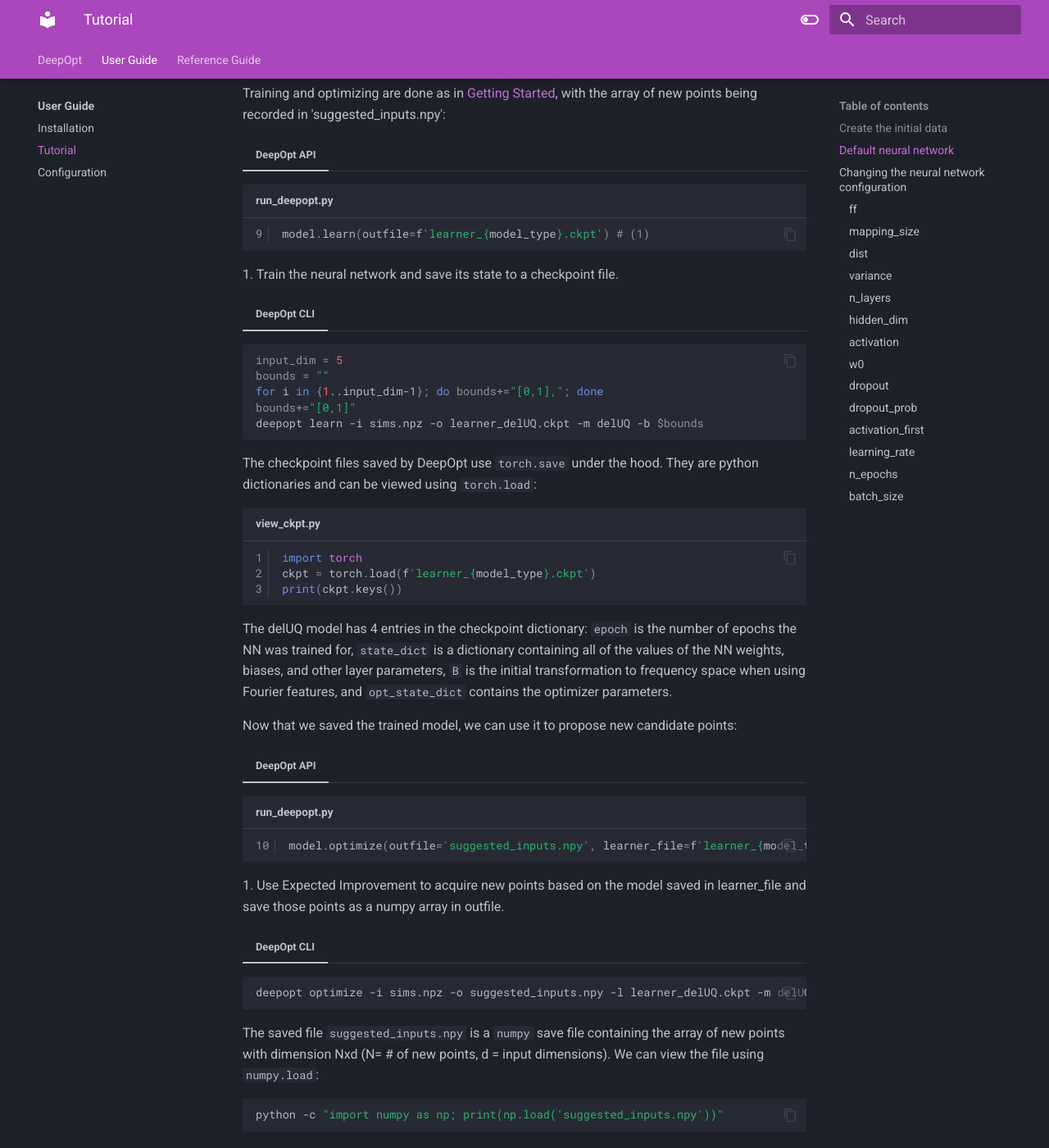
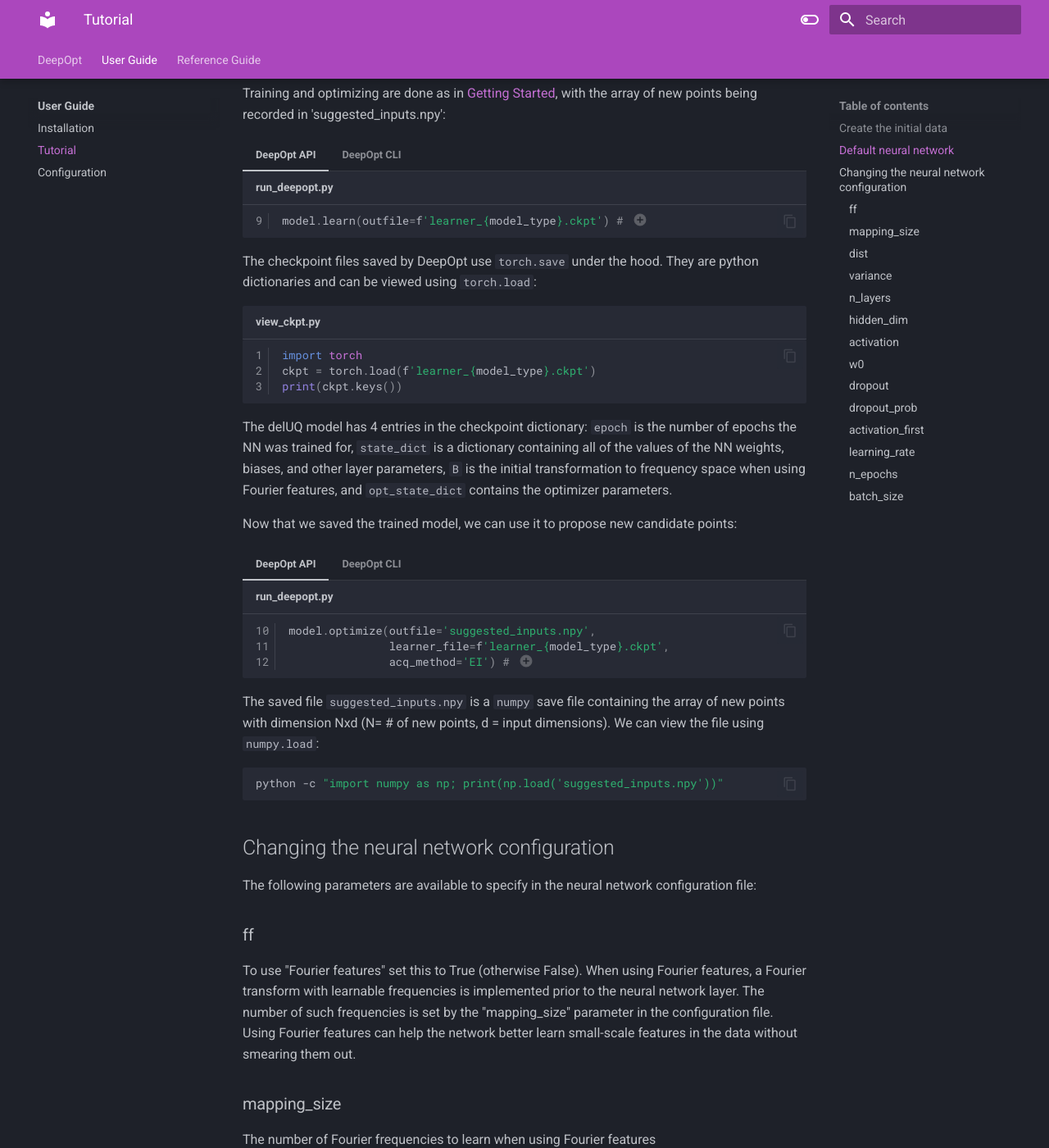
Before and after one commit to LLNL/deepopt, an MkDocs documentation site: the page built from docs/user_guide/tutorial.md, in a window 1280 px wide and 1400 px high, scrolled down 1275 px. Shown: the whole window at 82% size. Built offline with MkDocs 1.6.1 and Material for MkDocs 9.7.7, drawn with Linux system fonts in a browser that asks for light colours.

Commit message:
Updated Tutorial

````diff
--- a/docs/user_guide/tutorial.md
+++ b/docs/user_guide/tutorial.md
@@ -7,7 +7,7 @@
 ## Create the initial data
 Just as in [Getting Started](./index.md#getting-started-with-deepopt), we'll put some initial data in a 'sims.npz' file
 
-```{.py title="generate_simulation_inputs.py" linenums="1"}
+```py title="generate_simulation_inputs.py" linenums="1"
 import torch
 import numpy as np
 
@@ -33,7 +33,7 @@
 
 If you're using the DeepOpt API, you'll first need to load the `ConfigSettings` class:
 
-```{.py linenums="1" title="run_deepopt.py"}
+```py linenums="1" title="run_deepopt.py"
 from deepopt.configuration import ConfigSettings
 from deepopt.deepopt_cli import get_deepopt_model
 
@@ -53,22 +53,23 @@
 Training and optimizing are done as in [Getting Started](./index.md#getting-started-with-deepopt), with the array of new points being recorded in 'suggested_inputs.npy':
 
 === "DeepOpt API"
-```{.py title="run_deepopt.py" linenums=9}
-model.learn(outfile=f'learner_{model_type}.ckpt') # (1)
-```
-1. Train the neural network and save its state to a checkpoint file.
+    ```py title="run_deepopt.py" linenums="9"
+    model.learn(outfile=f'learner_{model_type}.ckpt') # (1)
+    ```
+
+    1. Train the neural network and save its state to a checkpoint file.
 
 === "DeepOpt CLI"
-```bash
-input_dim = 5
-bounds = ""
-for i in {1..input_dim-1}; do bounds+="[0,1],"; done
-bounds+="[0,1]"
-deepopt learn -i sims.npz -o learner_delUQ.ckpt -m delUQ -b $bounds
-```
+    ```bash
+    input_dim = 5
+    bounds = ""
+    for i in {1..input_dim-1}; do bounds+="[0,1],"; done
+    bounds+="[0,1]"
+    deepopt learn -i sims.npz -o learner_delUQ.ckpt -m delUQ -b $bounds
+    ```
 
 The checkpoint files saved by DeepOpt use `torch.save` under the hood. They are python dictionaries and can be viewed using `torch.load`:
-```{.py title="view_ckpt.py" linenums=1}
+```py title="view_ckpt.py" linenums="1"
 import torch
 ckpt = torch.load(f'learner_{model_type}.ckpt')
 print(ckpt.keys())
@@ -76,16 +77,20 @@
 The delUQ model has 4 entries in the checkpoint dictionary: `epoch` is the number of epochs the NN was trained for, `state_dict` is a dictionary containing all of the values of the NN weights, biases, and other layer parameters, `B` is the initial transformation to frequency space when using Fourier features, and `opt_state_dict` contains the optimizer parameters.
 
 Now that we saved the trained model, we can use it to propose new candidate points:
+
 === "DeepOpt API"
-```{.py title="run_deepopt.py" linenums=10}
-model.optimize(outfile='suggested_inputs.npy', learner_file=f'learner_{model_type}.ckpt', acq_method='EI') # (1)
-```
-1. Use Expected Improvement to acquire new points based on the model saved in learner_file and save those points as a numpy array in outfile.
+    ```py title="run_deepopt.py" linenums="10"
+    model.optimize(outfile='suggested_inputs.npy',
+                   learner_file=f'learner_{model_type}.ckpt',
+                   acq_method='EI') # (1)
+    ```
+
+    1. Use Expected Improvement to acquire new points based on the model saved in learner_file and save those points as a numpy array in outfile.
 
 === "DeepOpt CLI"
-```bash
-deepopt optimize -i sims.npz -o suggested_inputs.npy -l learner_delUQ.ckpt -m delUQ -b $bounds -a EI
-```
+    ```bash
+    deepopt optimize -i sims.npz -o suggested_inputs.npy -l learner_delUQ.ckpt -m delUQ -b $bounds -a EI
+    ```
 
 The saved file `suggested_inputs.npy` is a `numpy` save file containing the array of new points with dimension Nxd (N= # of new points, d = input dimensions). We can view the file using `numpy.load`:
 ```bash
````
